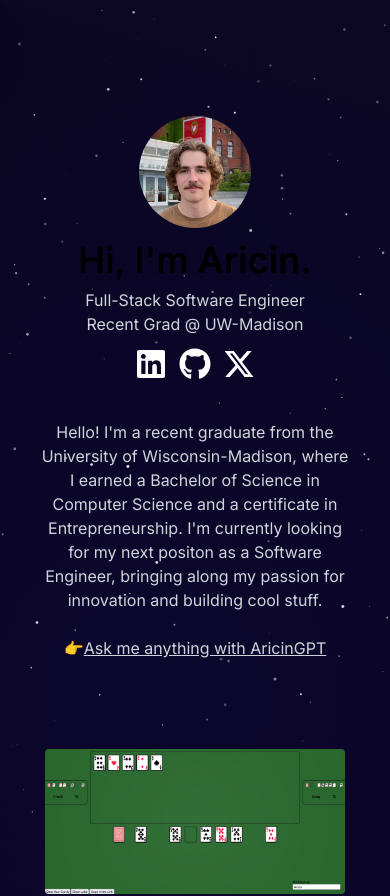
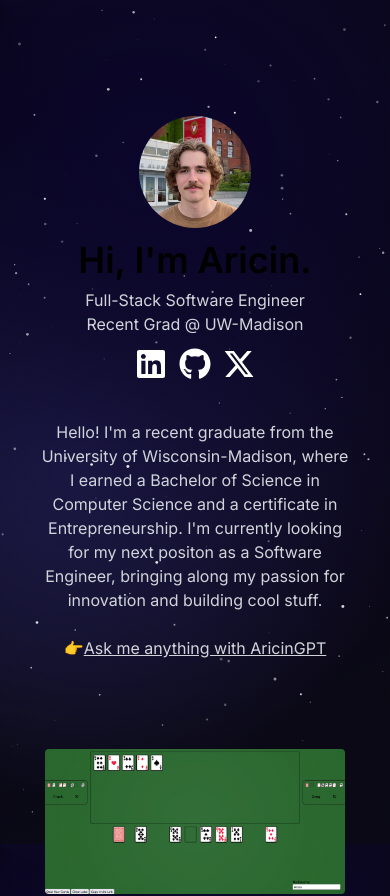
Before and after one commit to aricin/portfolio-v2, a Next.js app: page / in a window 390 px wide. Shown: the top 896 px of the page. Built offline with nearby package versions, Linux system fonts and the light colour scheme.

Commit message:
Fixed mobile

```diff
--- a/src/app/globals.css
+++ b/src/app/globals.css
@@ -22,11 +22,13 @@
 
 body {
   color: rgb(var(--foreground-rgb));
+  background-color: #060713;
   background:
     radial-gradient(circle at 40% 20%, #0b062c 0%, transparent 80%),
     conic-gradient(from 360deg at 0% 0%, #140d1d 0%, transparent 70%),
     radial-gradient(circle at 20% 55%, #2e3170 0%, transparent 60%),
     linear-gradient(#000000, #060713);
+    background-attachment: fixed;
   overscroll-behavior: none;
   /* background: linear-gradient(
       to bottom,
```
